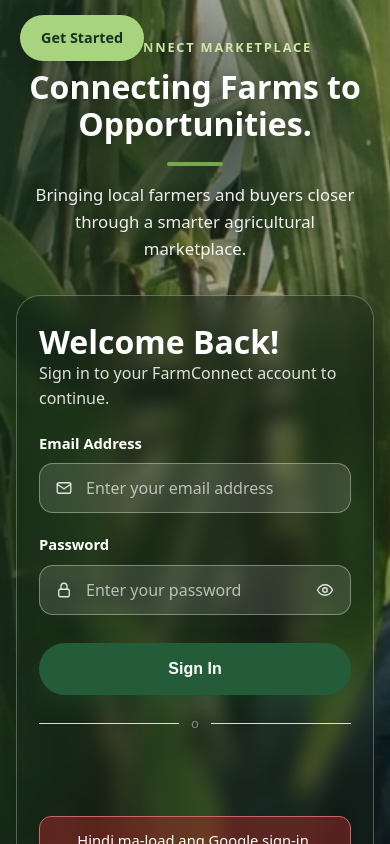
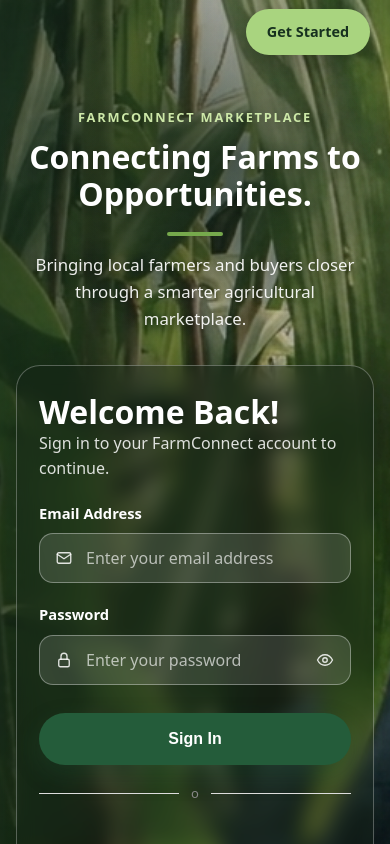
Before and after one commit to lusterioaaronjay5-dotcom/farm-buyer-marketplace_frontend, a React (Vite) app: page /login in a window 390 px wide. Shown: the top 844 px of the page. Built offline with nearby package versions, Linux system fonts and the light colour scheme; no server answers.

Commit message:
Mobile layout para sa login page

```diff
--- a/src/pages/Login.css
+++ b/src/pages/Login.css
@@ -359,3 +359,15 @@ body:has(.login-page) .lp-logo-mark {
   background: #ffffff;
   color: #245c3a;
 }
+
+/* ===== Mobile: iwas sa header na nakapatong sa text ===== */
+@media (max-width: 860px) {
+  .login-page .lp-nav-inner {
+    justify-content: flex-end;
+    height: 64px;
+  }
+
+  .login-page .login-visual {
+    padding-top: 110px;
+  }
+}
--- a/src/pages/Login.jsx
+++ b/src/pages/Login.jsx
@@ -206,7 +206,8 @@ export default function Login() {
           theme: 'outline',
           size: 'large',
           text: 'continue_with',
-          width: 360,
+          // Susunod sa lapad ng container, pero hindi lalampas sa 360px
+          width: Math.min(360, Math.max(200, googleBtnRef.current.offsetWidth)),
         });
       })
       .catch(() => {
```
